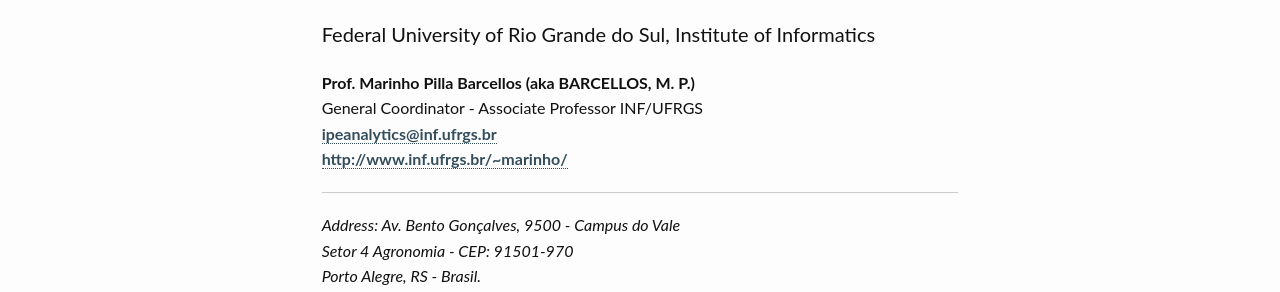
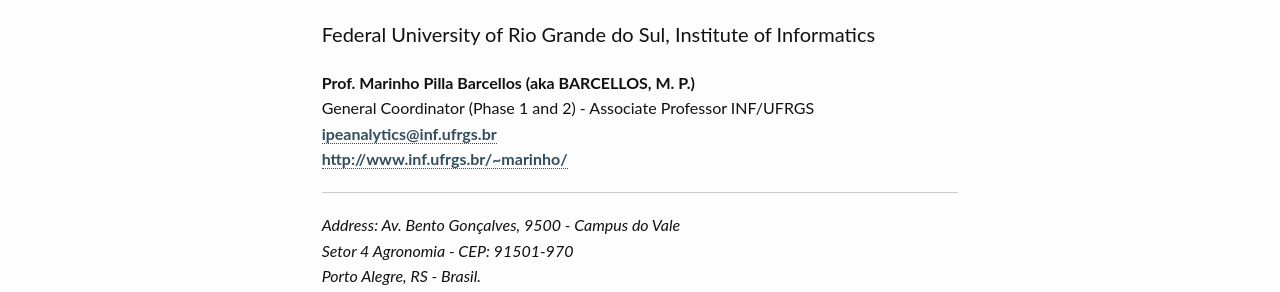
Before and after one commit to ipe-analytics/ipe-analytics-website, a Jekyll site: the page built from pages/contact.md, in a window 1280 px wide. Shown: the part 435-727 px from the top of the page. Built offline with Jekyll 4.4.1, drawn with Linux system fonts in a browser that asks for light colours.

Commit message:
update people data.

```diff
--- /dev/null
+++ b/_data/collaborators.yml
@@ -0,0 +1,5 @@
+- name: "Pedro Botelho de Marcos (aka MARCOS, P. B.)"
+  role: "Ph.D. student @PPCG INF/UFRGS"
+  url: http://inf.ufrgs.br/~pbmarcos/
+  email: pbmarcos@inf.ufrgs.br
+  photo_url: https://graph.facebook.com/100002895439121/picture?width=120&height=120
--- a/_data/students.yml
+++ b/_data/students.yml
@@ -9,9 +9,3 @@
   url: http://inf.ufrgs.br/~ruasoliveira/
   email: ruas.oliveira@inf.ufrgs.br
   photo_url: https://graph.facebook.com/1235319581/picture?width=120&height=120
-
-- name: "Pedro Botelho de Marcos (aka MARCOS, P. B.)"
-  role: "Ph.D. student @PPCG INF/UFRGS"
-  url: http://inf.ufrgs.br/~pbmarcos/
-  email: pbmarcos@inf.ufrgs.br
-  photo_url: https://graph.facebook.com/100002895439121/picture?width=120&height=120
--- a/_data/teachers.yml
+++ b/_data/teachers.yml
@@ -1,11 +1,11 @@
 - name: "Marinho Pilla Barcellos (aka BARCELLOS, M. P.)"
-  role: "General Coordinator - Associate Professor INF/UFRGS"
+  role: "General Coordinator (Phase 1 and 2) - Associate Professor INF/UFRGS"
   url: http://www.inf.ufrgs.br/~marinho/
   email: marinho@inf.ufrgs.br
   photo_url: https://graph.facebook.com/664325137/picture?width=120&height=120
 
 - name: "Renata Cruz Teixeira (aka TEIXEIRA, R. C.)"
-  role: "Assistant Coordinator - Senior Researcher Inria Paris"
+  role: "Assistant Coordinator (Phase 1) - Senior Researcher Inria Paris"
   url: https://who.rocq.inria.fr/Renata.Teixeira/
   email: renata.teixeira@inria.fr
   photo_url: http://www.inf.ufrgs.br/ipeanalytics/images/renata-photo-web.jpg
```
Also changed, not shown: _layouts/people.html (+11 -0 lines).
